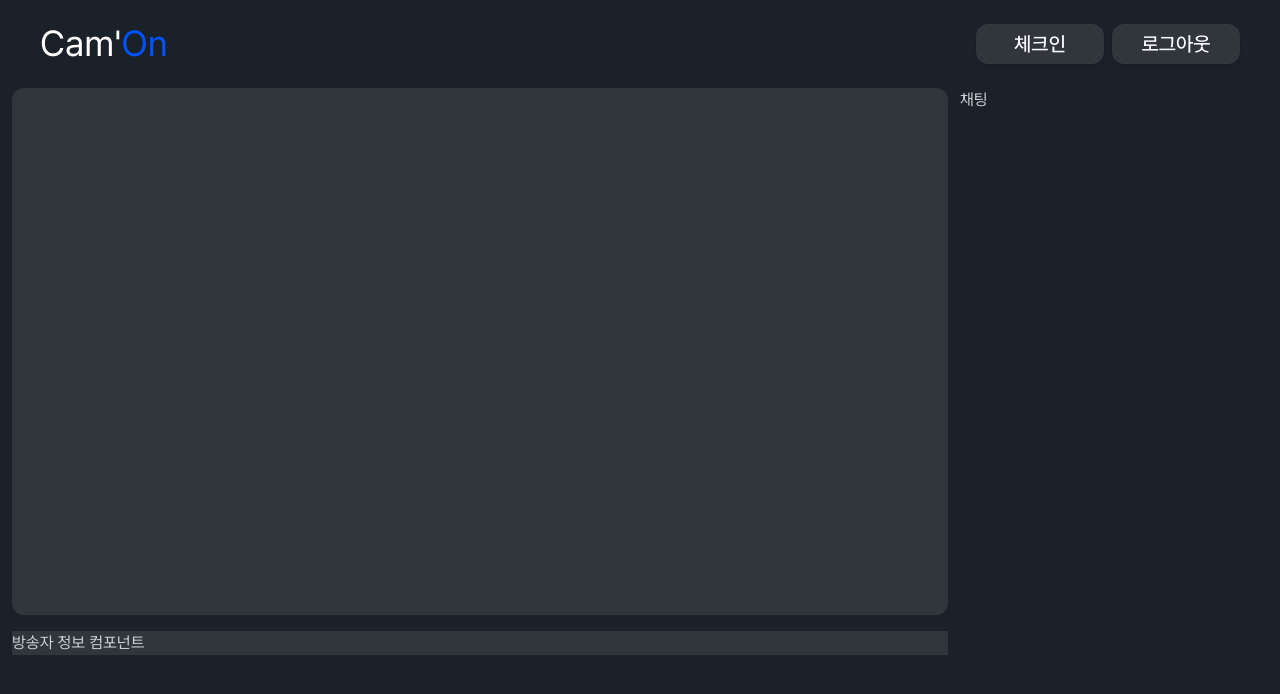
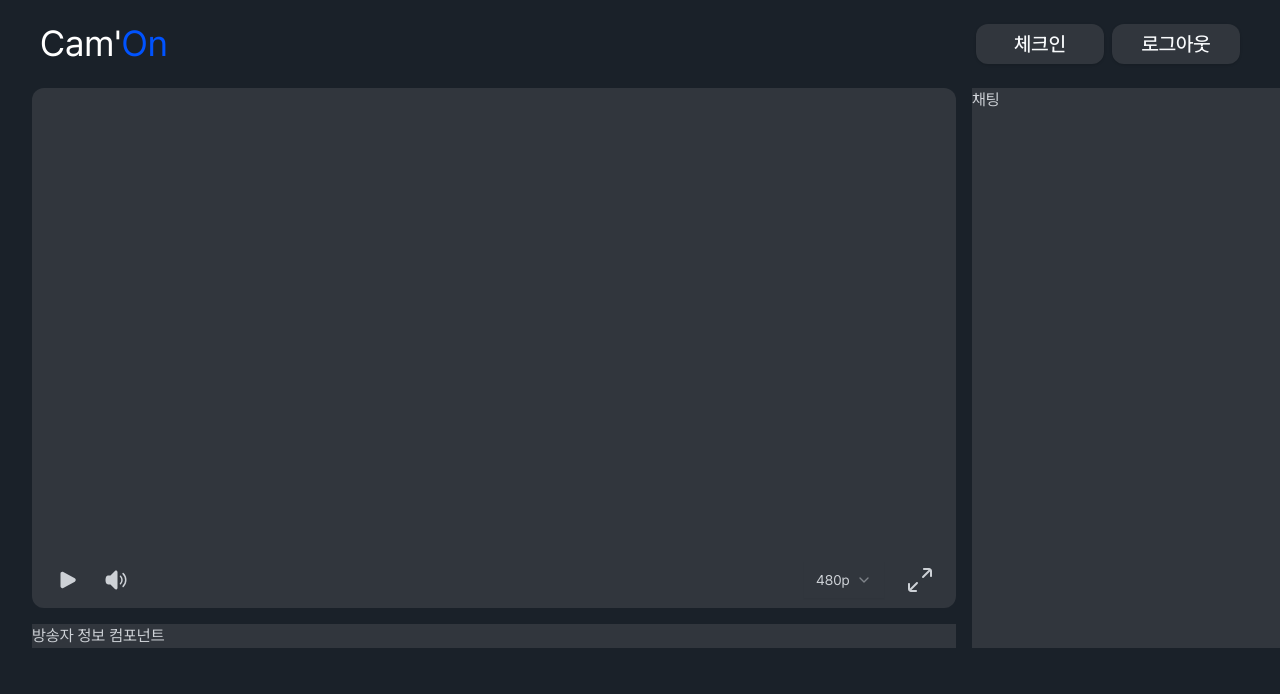
Before and after one commit to boostcampwm-2024/web20-boostproject, a React (Vite) app in the folder apps/client/: page /live in a window 1280 px wide. Shown: the top 694 px of the page. Built offline with nearby package versions, Linux system fonts and the light colour scheme.

Commit message:
:sparkles: [Feat]: 방송 시청 UI 구현

```diff
--- a/apps/client/package.json
+++ b/apps/client/package.json
@@ -10,6 +10,7 @@
     "preview": "vite preview"
   },
   "dependencies": {
+    "@radix-ui/react-select": "^2.1.2",
     "@radix-ui/react-slot": "^1.1.0",
     "class-variance-authority": "^0.7.0",
     "clsx": "^2.1.1",
--- a/apps/client/src/components/LivePlayer.tsx
+++ b/apps/client/src/components/LivePlayer.tsx
@@ -1,7 +1,68 @@
+import { useRef, useState } from 'react';
+import ExpandIcon from './icons/ExpandIcon';
+import PlayIcon from './icons/PlayIcon';
+import SoundIcon from './icons/SoundIcon';
+import { Select, SelectContent, SelectItem, SelectTrigger, SelectValue } from '@components/ui/select';
+import { PauseIcon } from 'lucide-react';
+import SoundXIcon from './icons/SoundXIcon';
+
+type VideoQuality = '480' | '720' | '1080';
+
 function LivePlayer() {
+  const [isPlaying, setIsPlaying] = useState(false);
+  const [isMute, setIsMute] = useState(false);
+  const [videoQuality, setVideoQuality] = useState<VideoQuality>('480');
+  const videoRef = useRef<HTMLVideoElement>(null);
+
+  const handlePlayPause = () => {
+    if (videoRef.current) {
+      if (isPlaying) {
+        videoRef.current.pause();
+      } else {
+        videoRef.current.play();
+      }
+      setIsPlaying(prev => !prev);
+    }
+  };
+
+  const handleMute = () => {
+    setIsMute(prev => !prev);
+  };
+
+  const handleVideoQuality = (videoQuality: VideoQuality) => {
+    setVideoQuality(videoQuality);
+  };
+
+  const handleExpand = () => {
+    if (videoRef.current.requestFullscreen) {
+      videoRef.current.requestFullscreen();
+    }
+  };
+
   return (
-    <section className="w-full aspect-video flex-grow min-h-[70%]">
-      <video autoPlay className="w-full h-full bg-surface-alt rounded-xl" />
+    <section className="relative w-full aspect-video flex-grow min-h-[70%]">
+      <video ref={videoRef} autoPlay className="w-full h-full bg-surface-alt rounded-xl" />
+      <div className="absolute bottom-4 left-0 right-0 px-6 text-text-default h-6 flex flex-row justify-between items-center">
+        <div className="flex flex-row space-x-6 items-center">
+          <button onClick={handlePlayPause}>{isPlaying ? <PauseIcon /> : <PlayIcon />}</button>
+          <button onClick={handleMute}>{isMute ? <SoundXIcon /> : <SoundIcon />}</button>
+        </div>
+        <div className="flex flex-row space-x-6 items-center">
+          <Select onValueChange={value => handleVideoQuality(value as VideoQuality)}>
+            <SelectTrigger className="w-[80px]">
+              <SelectValue placeholder={videoQuality + 'p'} />
+            </SelectTrigger>
+            <SelectContent>
+              <SelectItem value="480">480p</SelectItem>
+              <SelectItem value="720">720p</SelectItem>
+              <SelectItem value="1080">1080p</SelectItem>
+            </SelectContent>
+          </Select>
+          <button onClick={handleExpand}>
+            <ExpandIcon />
+          </button>
+        </div>
+      </div>
     </section>
   );
 }
--- /dev/null
+++ b/apps/client/src/components/ui/select.tsx
@@ -0,0 +1,143 @@
+import * as React from 'react';
+import * as SelectPrimitive from '@radix-ui/react-select';
+import { Check, ChevronDown, ChevronUp } from 'lucide-react';
+import { cn } from '@/lib/utils';
+
+const Select = SelectPrimitive.Root;
+
+const SelectGroup = SelectPrimitive.Group;
+
+const SelectValue = SelectPrimitive.Value;
+
+const SelectTrigger = React.forwardRef<
+  React.ElementRef<typeof SelectPrimitive.Trigger>,
+  React.ComponentPropsWithoutRef<typeof SelectPrimitive.Trigger>
+>(({ className, children, ...props }, ref) => (
+  <SelectPrimitive.Trigger
+    ref={ref}
+    className={cn(
+      'flex h-9 w-full items-center justify-between whitespace-nowrap bg-transparent px-3 py-2 text-sm shadow-sm ring-offset-background placeholder:text-muted-foreground focus:outline-none focus:ring-0 focus:border-none disabled:cursor-not-allowed disabled:opacity-50 [&>span]:line-clamp-1',
+      className,
+    )}
+    {...props}
+  >
+    {children}
+    <SelectPrimitive.Icon asChild>
+      <ChevronDown className="h-4 w-4 opacity-50" />
+    </SelectPrimitive.Icon>
+  </SelectPrimitive.Trigger>
+));
+
+SelectTrigger.displayName = SelectPrimitive.Trigger.displayName;
+
+const SelectScrollUpButton = React.forwardRef<
+  React.ElementRef<typeof SelectPrimitive.ScrollUpButton>,
+  React.ComponentPropsWithoutRef<typeof SelectPrimitive.ScrollUpButton>
+>(({ className, ...props }, ref) => (
+  <SelectPrimitive.ScrollUpButton
+    ref={ref}
+    className={cn('flex cursor-default items-center justify-center py-1', className)}
+    {...props}
+  >
+    <ChevronUp className="h-4 w-4" />
+  </SelectPrimitive.ScrollUpButton>
+));
+SelectScrollUpButton.displayName = SelectPrimitive.ScrollUpButton.displayName;
+
+const SelectScrollDownButton = React.forwardRef<
+  React.ElementRef<typeof SelectPrimitive.ScrollDownButton>,
+  React.ComponentPropsWithoutRef<typeof SelectPrimitive.ScrollDownButton>
+>(({ className, ...props }, ref) => (
+  <SelectPrimitive.ScrollDownButton
+    ref={ref}
+    className={cn('flex cursor-default items-center justify-center py-1', className)}
+    {...props}
+  >
+    <ChevronDown className="h-4 w-4" />
+  </SelectPrimitive.ScrollDownButton>
+));
+SelectScrollDownButton.displayName = SelectPrimitive.ScrollDownButton.displayName;
+
+const SelectContent = React.forwardRef<
+  React.ElementRef<typeof SelectPrimitive.Content>,
+  React.ComponentPropsWithoutRef<typeof SelectPrimitive.Content>
+>(({ className, children, position = 'popper', ...props }, ref) => (
+  <SelectPrimitive.Portal>
+    <SelectPrimitive.Content
+      ref={ref}
+      className={cn(
+        'relative z-50 max-h-96 min-w-[8rem] overflow-hidden rounded-md bg-popover text-popover-foreground shadow-md data-[state=open]:animate-in data-[state=closed]:animate-out data-[state=closed]:fade-out-0 data-[state=open]:fade-in-0 data-[state=closed]:zoom-out-95 data-[state=open]:zoom-in-95 data-[side=bottom]:slide-in-from-top-2 data-[side=left]:slide-in-from-right-2 data-[side=right]:slide-in-from-left-2 data-[side=top]:slide-in-from-bottom-2',
+        position === 'popper' &&
+          'data-[side=bottom]:translate-y-1 data-[side=left]:-translate-x-1 data-[side=right]:translate-x-1 data-[side=top]:-translate-y-1',
+        className,
+      )}
+      position={position}
+      {...props}
+    >
+      <SelectScrollUpButton />
+      <SelectPrimitive.Viewport
+        className={cn(
+          'p-1',
+          position === 'popper' &&
+            'h-[var(--radix-select-trigger-height)] w-full min-w-[var(--radix-select-trigger-width)]',
+        )}
+      >
+        {children}
+      </SelectPrimitive.Viewport>
+      <SelectScrollDownButton />
+    </SelectPrimitive.Content>
+  </SelectPrimitive.Portal>
+));
+
+SelectContent.displayName = SelectPrimitive.Content.displayName;
+
+const SelectLabel = React.forwardRef<
+  React.ElementRef<typeof SelectPrimitive.Label>,
+  React.ComponentPropsWithoutRef<typeof SelectPrimitive.Label>
+>(({ className, ...props }, ref) => (
+  <SelectPrimitive.Label ref={ref} className={cn('px-2 py-1.5 text-sm font-semibold', className)} {...props} />
+));
+SelectLabel.displayName = SelectPrimitive.Label.displayName;
+
+const SelectItem = React.forwardRef<
+  React.ElementRef<typeof SelectPrimitive.Item>,
+  React.ComponentPropsWithoutRef<typeof SelectPrimitive.Item>
+>(({ className, children, ...props }, ref) => (
+  <SelectPrimitive.Item
+    ref={ref}
+    className={cn(
+      'relative flex w-full cursor-default select-none items-center rounded-sm py-1.5 pl-2 pr-8 text-sm outline-none focus:bg-accent focus:text-accent-foreground data-[disabled]:pointer-events-none data-[disabled]:opacity-50',
+      className,
+    )}
+    {...props}
+  >
+    <span className="absolute right-2 flex h-3.5 w-3.5 items-center justify-center">
+      <SelectPrimitive.ItemIndicator>
+        <Check className="h-4 w-4" />
+      </SelectPrimitive.ItemIndicator>
+    </span>
+    <SelectPrimitive.ItemText>{children}</SelectPrimitive.ItemText>
+  </SelectPrimitive.Item>
+));
+SelectItem.displayName = SelectPrimitive.Item.displayName;
+
+const SelectSeparator = React.forwardRef<
+  React.ElementRef<typeof SelectPrimitive.Separator>,
+  React.ComponentPropsWithoutRef<typeof SelectPrimitive.Separator>
+>(({ className, ...props }, ref) => (
+  <SelectPrimitive.Separator ref={ref} className={cn('-mx-1 my-1 h-px bg-muted', className)} {...props} />
+));
+SelectSeparator.displayName = SelectPrimitive.Separator.displayName;
+
+export {
+  Select,
+  SelectGroup,
+  SelectValue,
+  SelectTrigger,
+  SelectContent,
+  SelectLabel,
+  SelectItem,
+  SelectSeparator,
+  SelectScrollUpButton,
+  SelectScrollDownButton,
+};
--- a/apps/client/src/pages/Live.tsx
+++ b/apps/client/src/pages/Live.tsx
@@ -2,12 +2,12 @@ import LivePlayer from '@components/LivePlayer';
 
 export default function Live() {
   return (
-    <div className="flex flex-row w-full">
-      <div className="flex flex-col basis-3/4 gap-4 w-3/4 h-full px-3">
+    <div className="flex flex-row w-full gap-4">
+      <div className="flex flex-col basis-3/4 gap-4 w-3/4 h-full ml-8">
         <LivePlayer />
         <div className="bg-surface-alt flex-grow">방송자 정보 컴포넌트</div>
       </div>
-      <div className="bg-surface-alt basis-1/4 h-0">채팅</div>
+      <div className="bg-surface-alt basis-1/4">채팅</div>
     </div>
   );
 }
```
Also changed, not shown: 2 other files (tests, documents, lock files or other folders).
